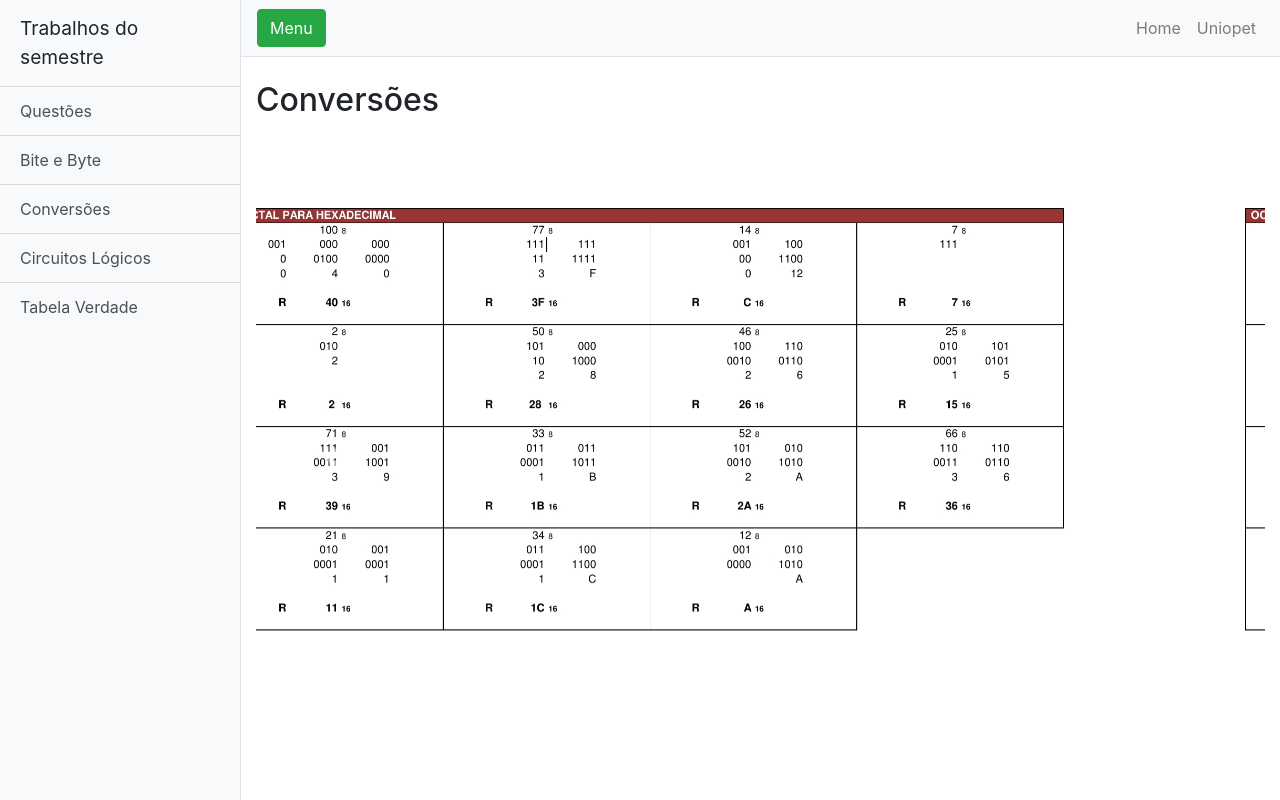
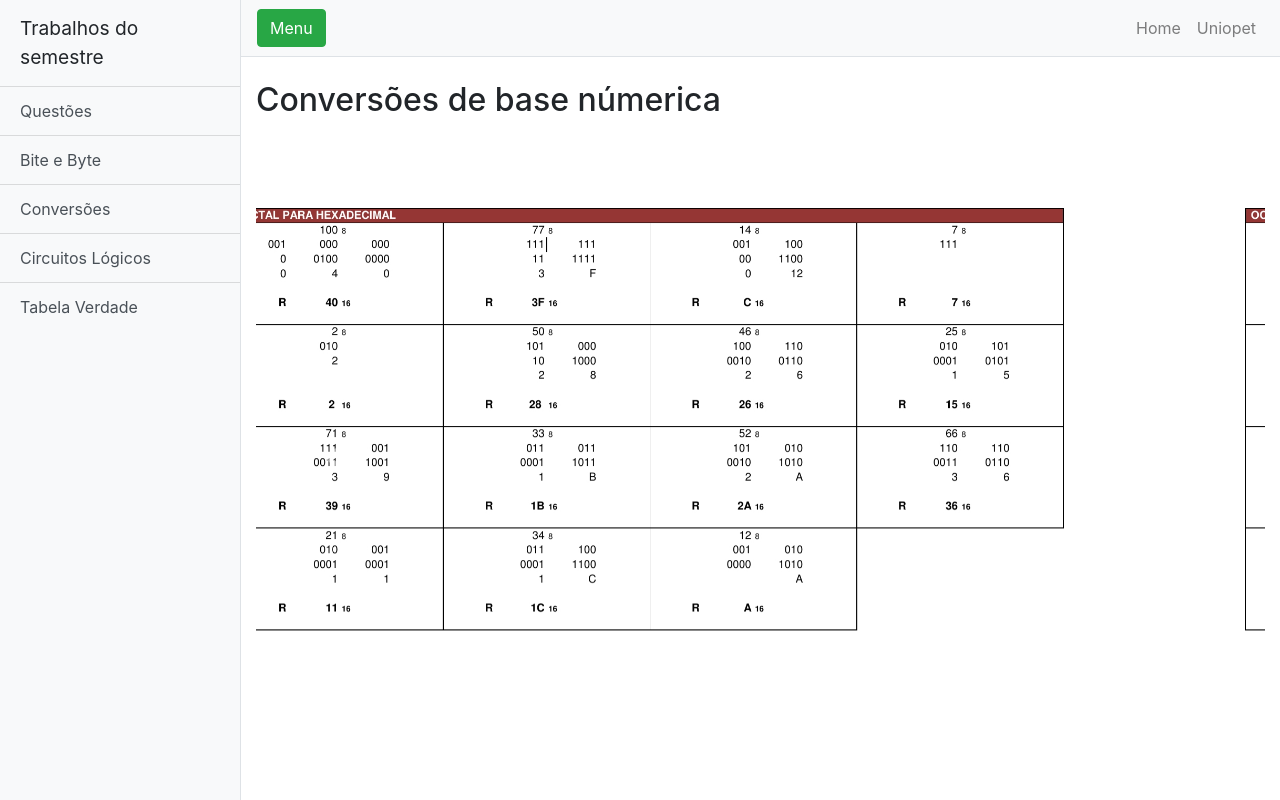
Before and after one commit to khorenn/trabfund, a plain HTML site: page trabfund/exer3.html in a window 1280 px wide. Drawn offline with Linux system fonts and the light colour scheme.

Commit message:
Update exer3.html

```diff
--- a/trabfund/exer3.html
+++ b/trabfund/exer3.html
@@ -54,7 +54,7 @@
       </nav>
 
       <div class="container-fluid">
-		<h2 class="mt-4">Conversões</h2>
+		<h2 class="mt-4">Conversões de base númerica</h2>
 		<br/>
 		<div id="carouselExampleIndicators" class="carousel slide" data-ride="carousel">
 		  <ol class="carousel-indicators">
```
